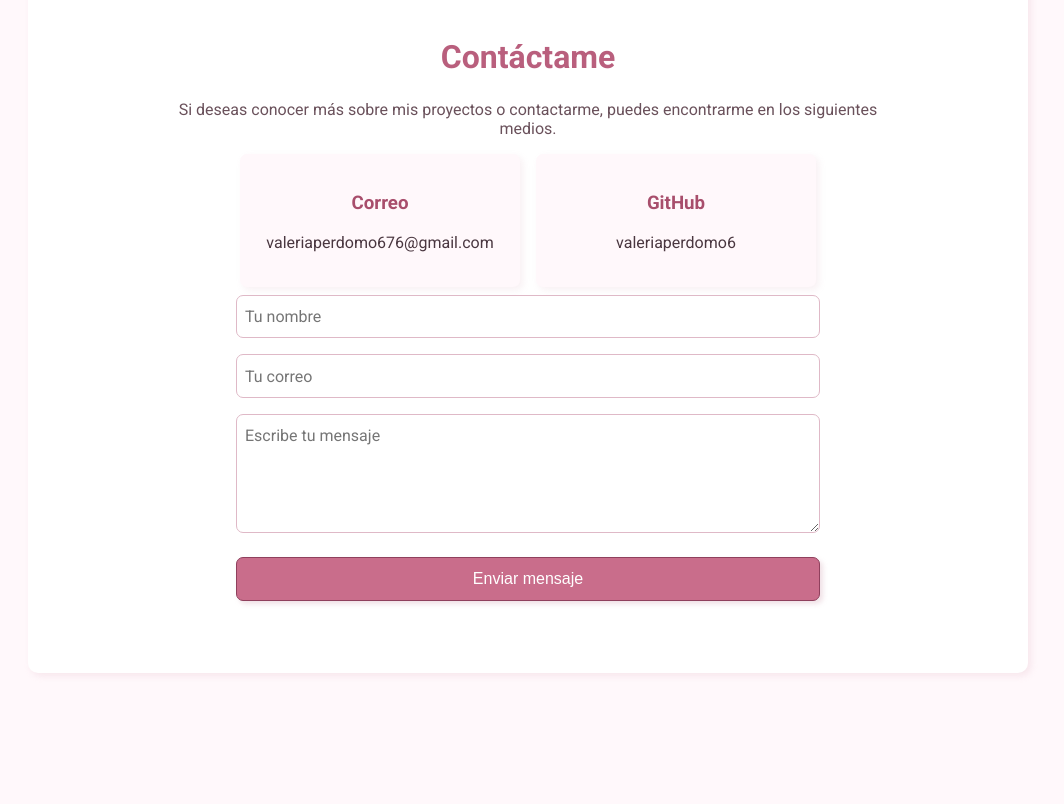
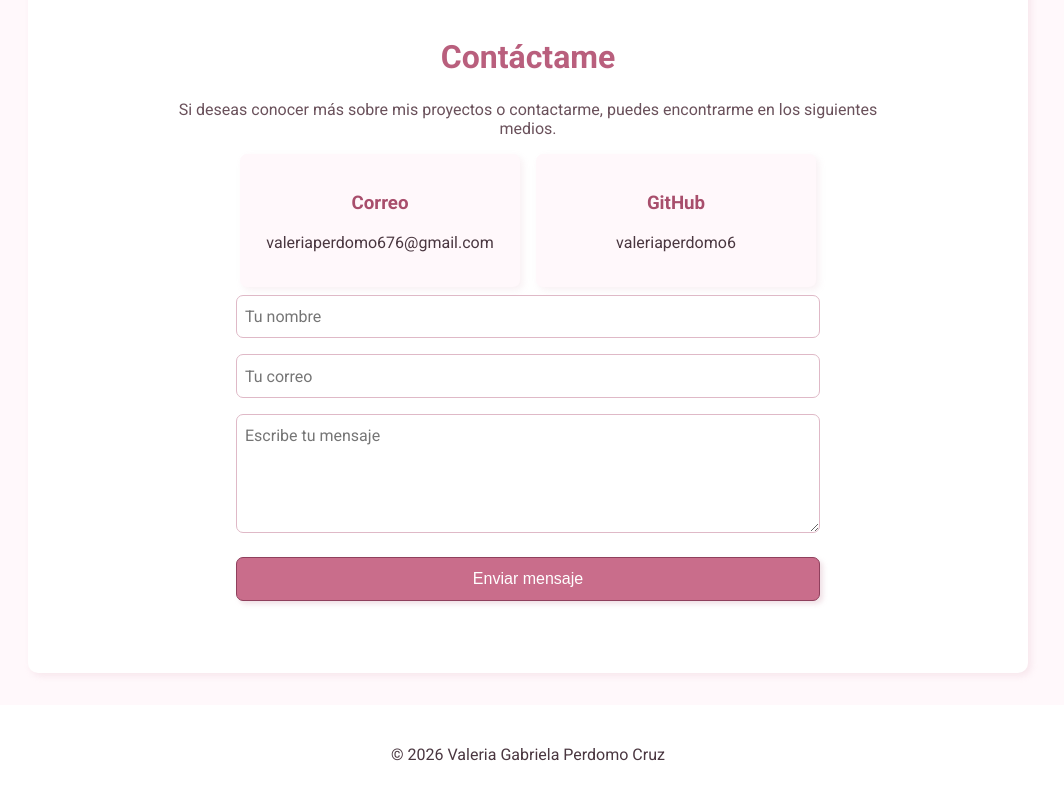
Before and after one commit to valeriaperdomo6/Portafolio_ValeriaP, a plain HTML site: page index.html in a window 1280 px wide. Shown: the part 2207-3011 px from the top of the page, without its empty margins (112-1176 px from the left). Before the commit the page ends 2896 px from the top, so only its background shows below. Drawn offline with Linux system fonts and the light colour scheme.

Commit message:
Add footer
Added footer section with copyright information.

```diff
--- a/index.html
+++ b/index.html
@@ -143,6 +143,12 @@
     </section>
 
 
+    <footer>
+        <p>
+            © 2026 Valeria Gabriela Perdomo Cruz
+        </p>
+    </footer>
+
 </body>
 
 </html>
```
